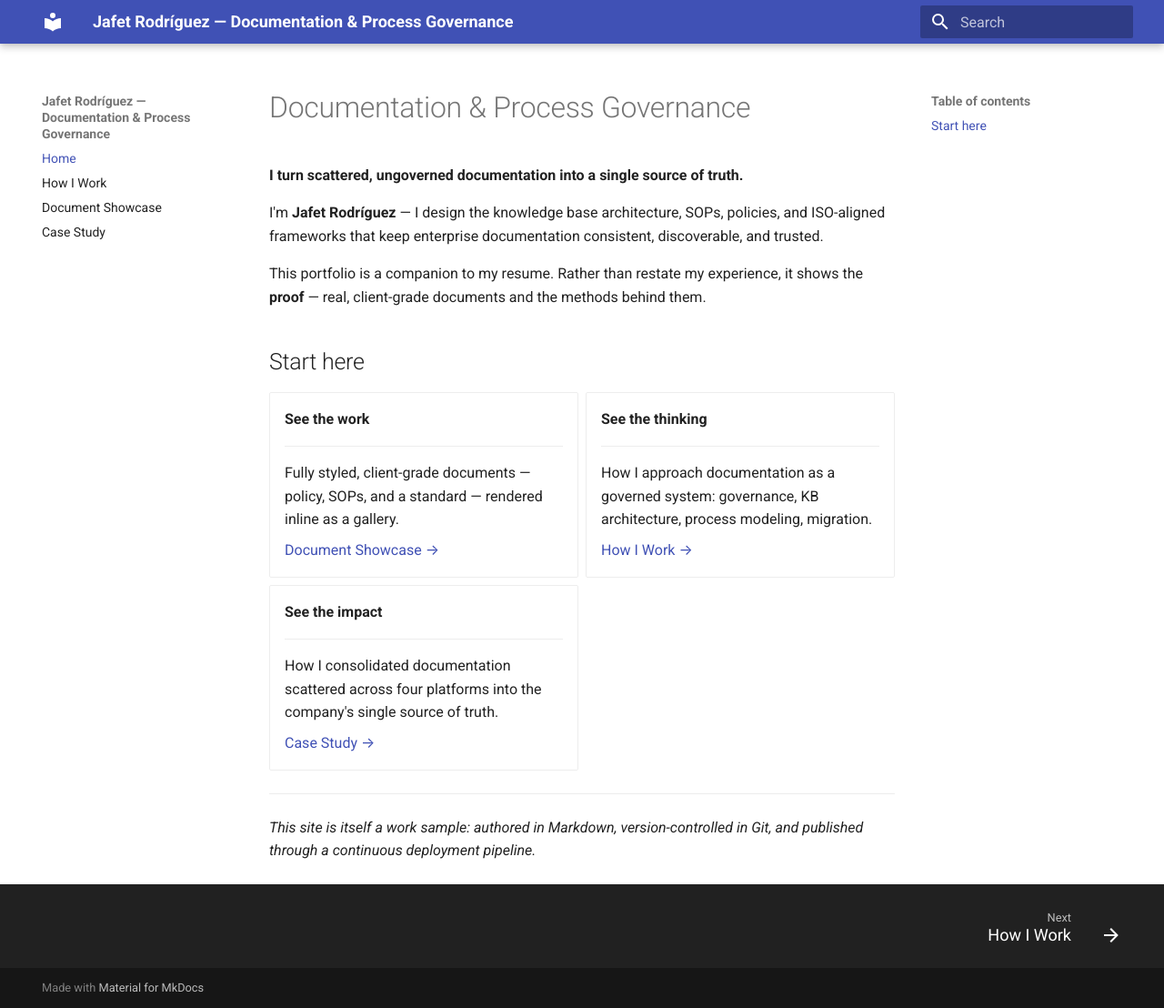
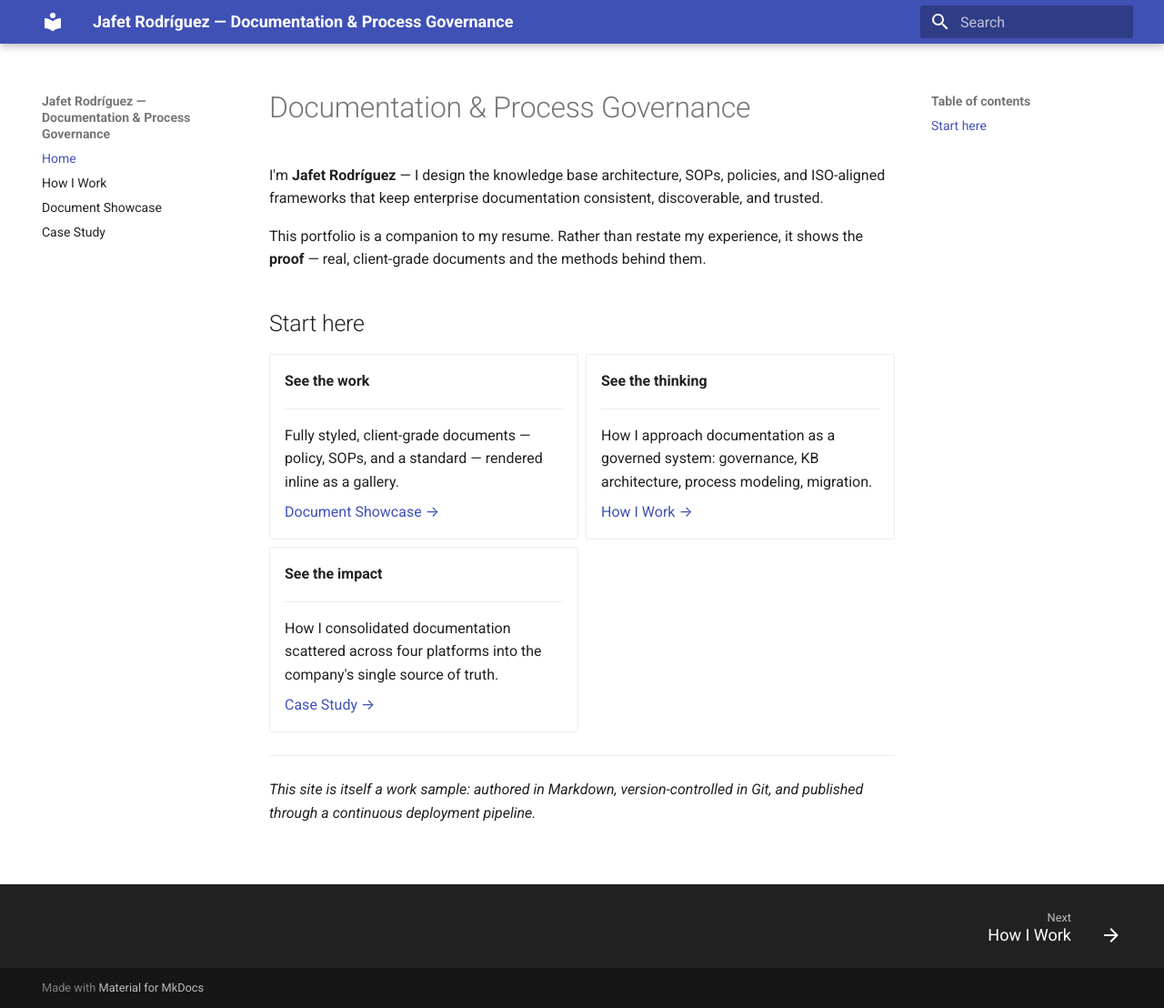
Before and after one commit to JafetRodri/docs-portfolio, an MkDocs documentation site: the page built from docs/index.md, in a window 1280 px wide and 1108 px high. Shown: the whole window at 91% size. Built offline with MkDocs 1.6.1 and Material for MkDocs 9.7.7, drawn with Linux system fonts in a browser that asks for light colours.

Commit message:
Update index.md

```diff
--- a/docs/index.md
+++ b/docs/index.md
@@ -1,6 +1,4 @@
 # Documentation & Process Governance
-
-**I turn scattered, ungoverned documentation into a single source of truth.**
 
 I'm **Jafet Rodríguez** — I design the knowledge base architecture, SOPs, policies, and ISO-aligned frameworks that keep enterprise documentation consistent, discoverable, and trusted.
 
```
